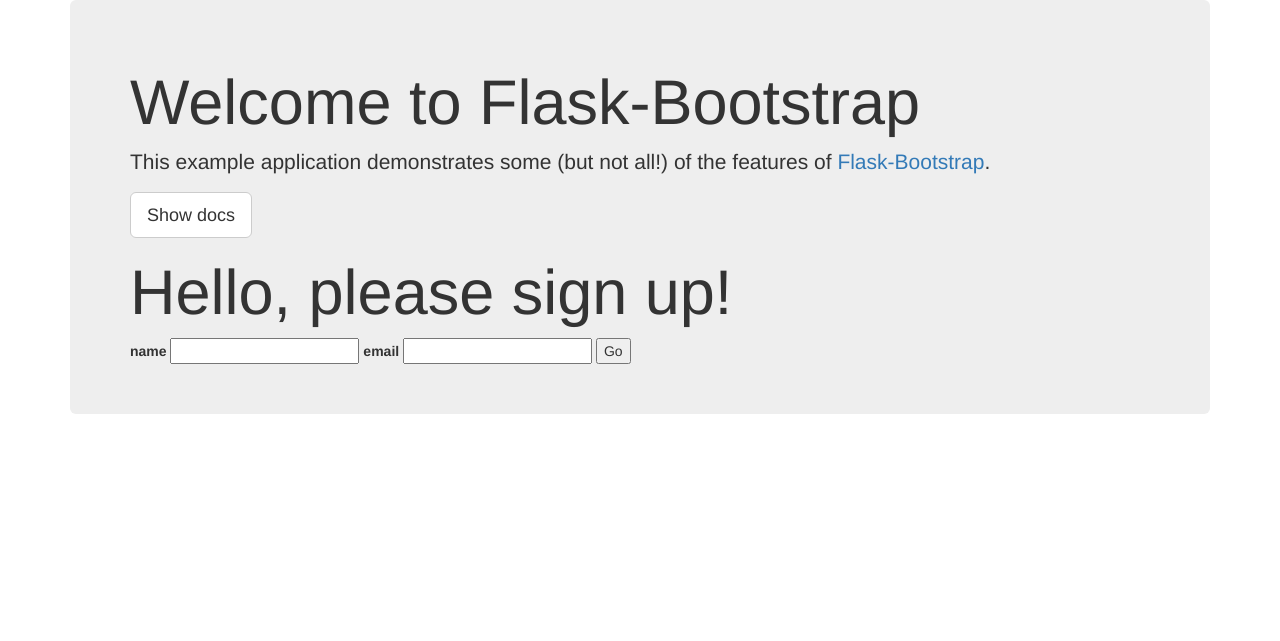
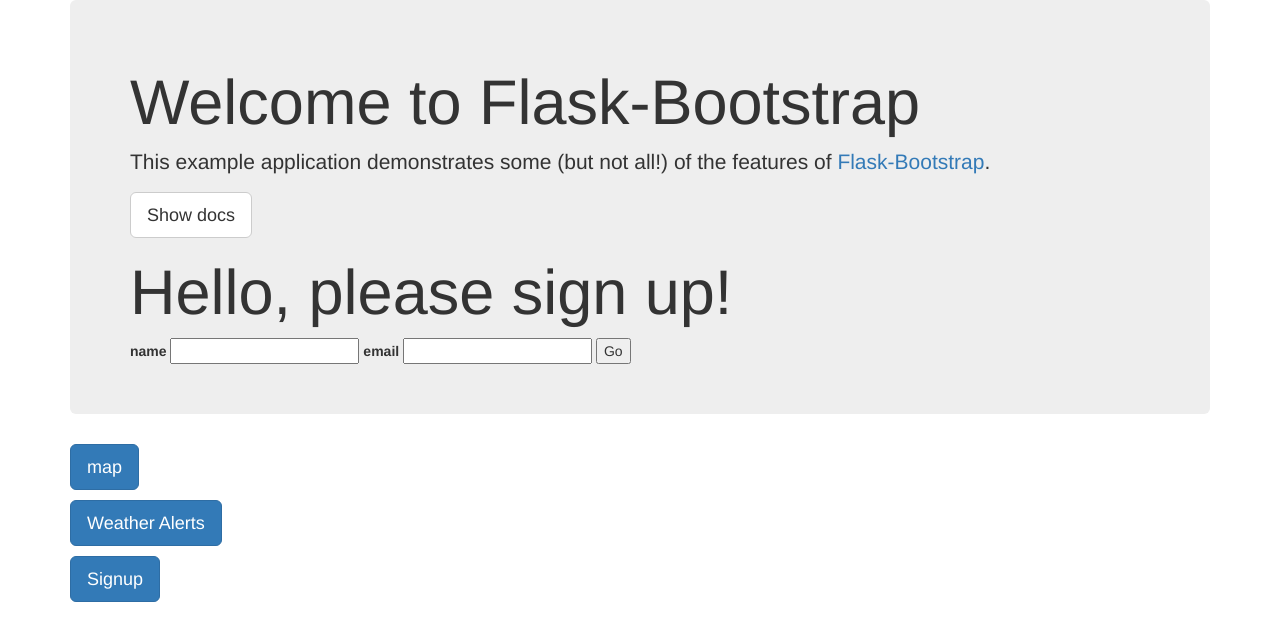
Before and after one commit to adunn2/Project_GILDI, a Flask app: page / in a window 1280 px wide. Shown: the top 641 px of the page. Run offline with Flask 2, Linux system fonts and the light colour scheme; some libraries are stand-ins or nearby versions.

Commit message:
Forgot to add the buttons for testing back in

```diff
--- a/templates/signup.html
+++ b/templates/signup.html
@@ -39,7 +39,9 @@
           <input type="submit" value="Go">
       </form>
     </div>
-
+    <p><a class="btn btn-primary btn-lg" href="map">map</a>
+    <p><a class="btn btn-primary btn-lg" href="alerts">Weather Alerts</a>
+    <p><a class="btn btn-primary btn-lg" href="signup">Signup</a>
 
    </div>
 {%- endblock %}
```
